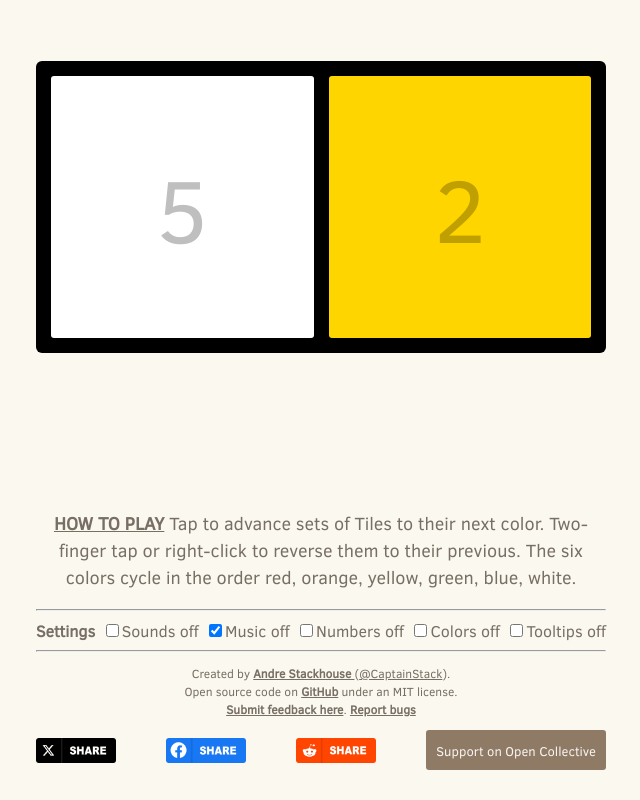
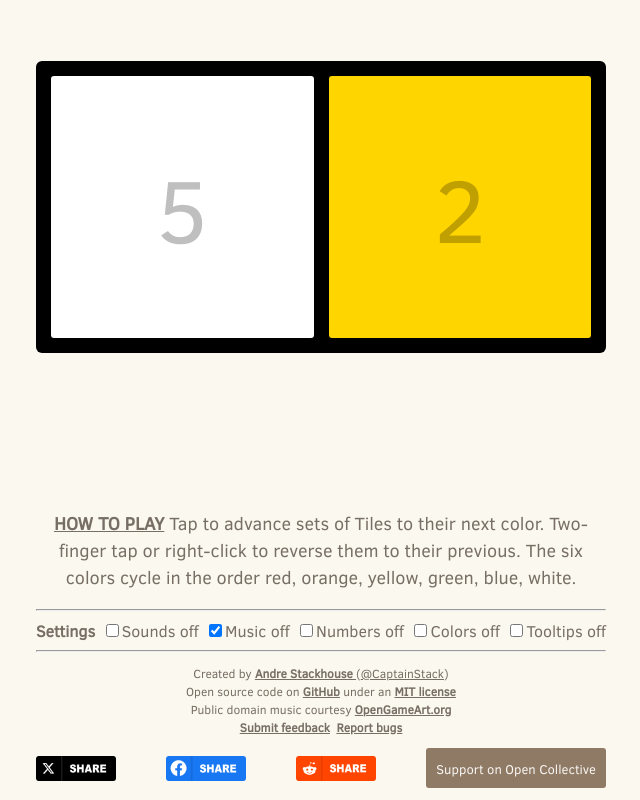
Before and after one commit to CaptainStack/chromattis, a React (Create React App) app: page / in a window 1280 px wide. Shown: the part 304-1104 px from the top of the page, without its empty margins (319-959 px from the left). Built offline with nearby package versions, Linux system fonts and the light colour scheme.

Commit message:
Update footer links and strings

```diff
--- a/src/components/App.jsx
+++ b/src/components/App.jsx
@@ -130,13 +130,18 @@ export const App = ({state}) => {
 
         <hr />
 
-        <p style={{fontSize:'12px'}}>Created by <a href='//captainstack.github.io/public-stackhouse' target='_'><strong>Andre Stackhouse </strong></a> (<a href='https://twitter.com/intent/follow?original_referer=http%3A%2F%2Flocalhost%3A3000%2F&ref_src=twsrc%5Etfw&screen_name=CaptainStack&tw_p=followbutton' target='_blank'>@CaptainStack</a>).<br/>Open source code on <a href='https://github.com/CaptainStack/chromattis' target='_'><strong>GitHub</strong></a> under an MIT license.<br/><a href='https://forms.gle/YVkRv9uepXTjW46r9' target='_blank'><strong>Submit feedback here</strong></a>. <a href='https://forms.gle/rFaBNkFPJNZiF8t18' target='_blank'><strong>Report bugs</strong></a></p>
+        <p style={{fontSize:'12px'}}>
+          Created by <a href='//captainstack.github.io/public-stackhouse' target='_'><strong>Andre Stackhouse </strong></a> (<a href='//twitter.com/intent/follow?original_referer=http%3A%2F%2Flocalhost%3A3000%2F&ref_src=twsrc%5Etfw&screen_name=CaptainStack&tw_p=followbutton' target='_blank'>@CaptainStack</a>)<br/>
+          Open source code on <a href='//github.com/CaptainStack/chromattis' target='_'><strong>GitHub</strong></a> under an <a href='//github.com/CaptainStack/chromattis/blob/master/LICENSE'><strong>MIT license</strong></a><br/>
+          Public domain music courtesy <a href='//opengameart.org'><strong>OpenGameArt.org</strong></a><br/>
+          <a href='//forms.gle/YVkRv9uepXTjW46r9' target='_blank'><strong>Submit feedback</strong></a>&nbsp;&nbsp;<a href='//forms.gle/rFaBNkFPJNZiF8t18' target='_blank'><strong>Report bugs</strong></a>
+        </p>
 
         {/* SOCIAL MEDIA BUTTONS */}
         <div className='row social'>
           <a className='social-share' href={`//twitter.com/share?text=${encodeURIComponent('Are you smart enough to solve #Chromattis? A new puzzle game by Andre Stackhouse (@CaptainStack).\n\n Play for free here:\n')}`} data-show-count="true" target='_blank'><img src={`${process.env.PUBLIC_URL}/x.png`} alt='Post on X'/></a>
-          <a className='social-share' href="//www.facebook.com/sharer/sharer.php?u=https%3A%2F%2Fcaptainstack.github.io%2Fchromattis%2F&amp;src=sdkpreparse"><img src={`${process.env.PUBLIC_URL}/facebook.png`} alt='Share on Facebook' target="_blank" rel="noopener noreferrer" /></a>
-          <a className='social-share' href={`//www.reddit.com/submit?url=${encodeURIComponent(window.location)}&title=${encodeURIComponent('Just discovered a new puzzle game called Chromattis. It\'s fun but very challenging (and free)!')}`} target='_blank'> <img src={`${process.env.PUBLIC_URL}/reddit.png`} alt="submit to reddit"/></a>
+          <a className='social-share' href="//www.facebook.com/sharer/sharer.php?u=https%3A%2F%2Fcaptainstack.github.io%2Fchromattis%2F&amp;src=sdkpreparse" target="_blank" rel="noopener noreferrer"><img src={`${process.env.PUBLIC_URL}/facebook.png`} alt='Share on Facebook'/></a>
+          <a className='social-share' href={`//www.reddit.com/submit?url=${encodeURIComponent(window.location)}&title=${encodeURIComponent('Just discovered a new puzzle game called Chromattis. It\'s challenging but very fun (and free)!')}`} target='_blank'> <img src={`${process.env.PUBLIC_URL}/reddit.png`} alt="submit to reddit"/></a>
           <a style={{fontSize:'small'}} className='flat-button' href="//opencollective.com/public-stackhouse/projects/chromattis/donate?interval=month&amount=10&contributeAs=me" target='_blank'>Support on Open Collective</a>
         </div>
 
```
